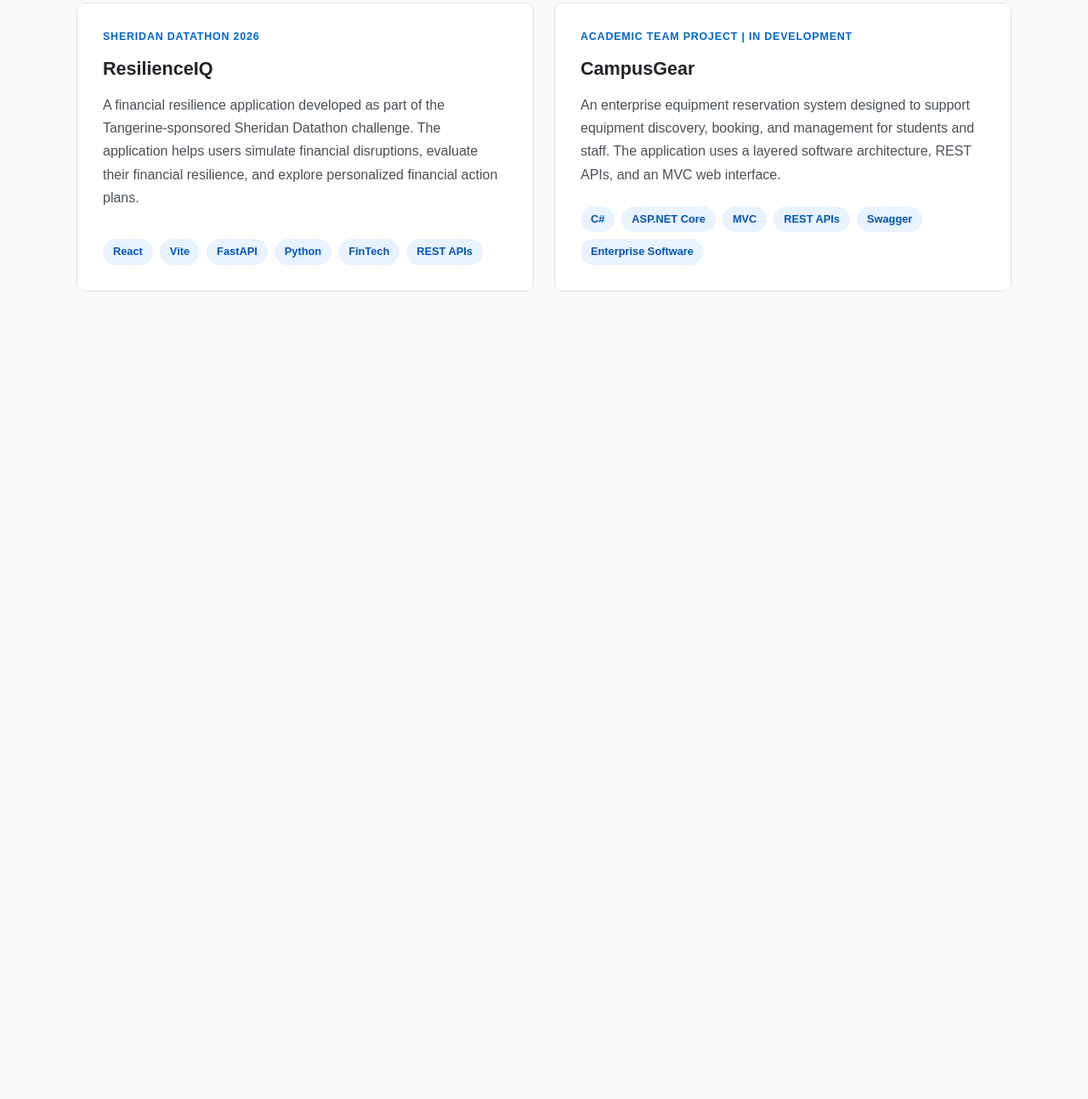
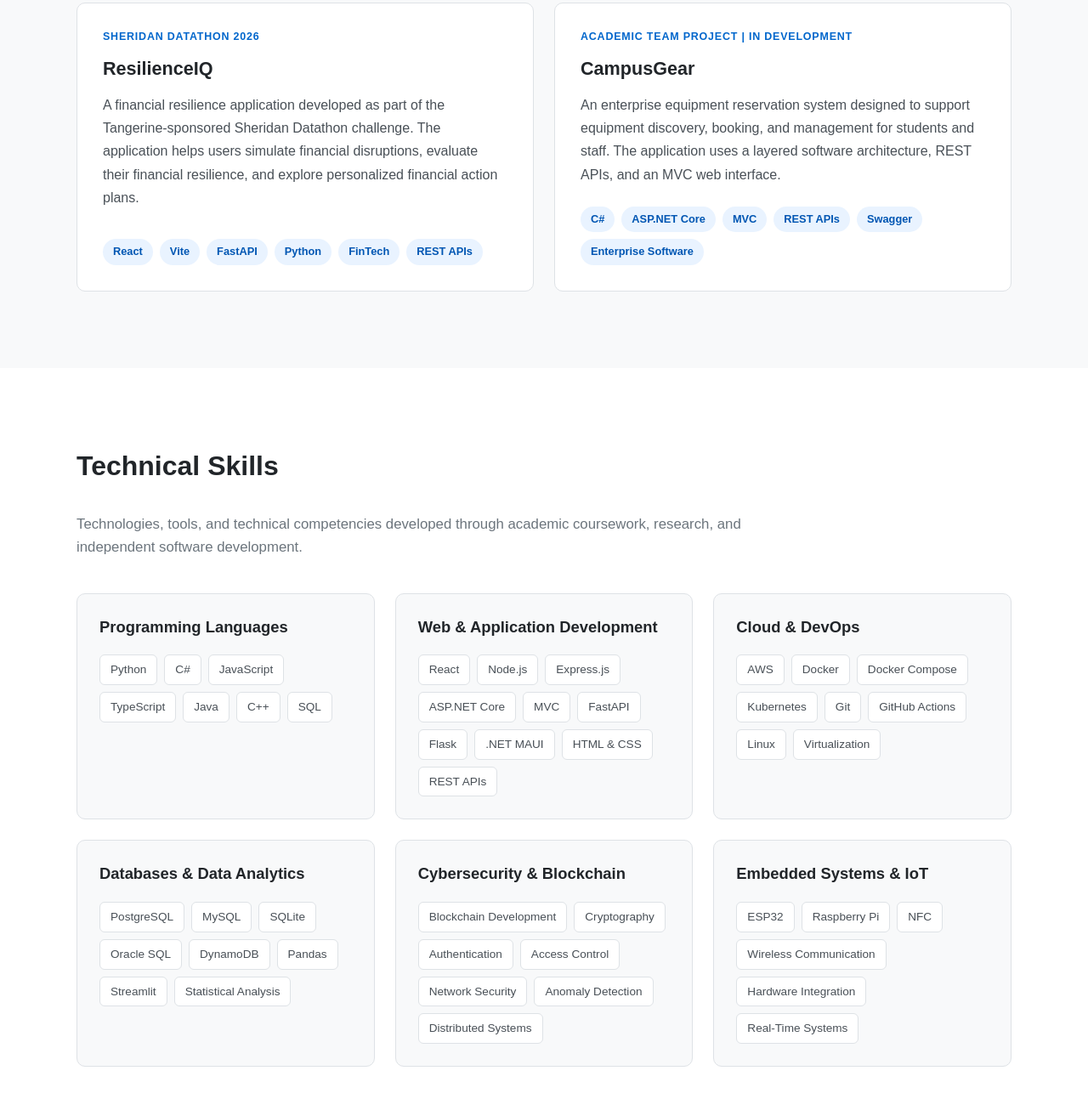
Before and after one commit to collcame/portfolio, a plain HTML site: page index.html in a window 1280 px wide. Shown: the part 2511-3804 px from the top of the page at 85% size. Before the commit the page ends 2944 px from the top, so only its background shows below. Drawn offline with Linux system fonts and the light colour scheme.

Commit message:
Add categorized technical skills with responsive layout

```diff
--- a/index.html
+++ b/index.html
@@ -295,5 +295,118 @@
         </div>
     </section>
 
+    <!-- Technical Skills Section -->
+    <section id="skills" class="section skills-section">
+        <div class="section-container">
+
+            <h2 class="section-title">Technical Skills</h2>
+
+            <p class="section-description">
+                Technologies, tools, and technical competencies developed
+                through academic coursework, research, and independent
+                software development.
+            </p>
+
+            <div class="skills-grid">
+
+                <!-- Programming Languages -->
+                <article class="skill-card">
+                    <h3>Programming Languages</h3>
+
+                    <div class="skill-tags">
+                        <span>Python</span>
+                        <span>C#</span>
+                        <span>JavaScript</span>
+                        <span>TypeScript</span>
+                        <span>Java</span>
+                        <span>C++</span>
+                        <span>SQL</span>
+                    </div>
+                </article>
+
+                <!-- Application Development -->
+                <article class="skill-card">
+                    <h3>Web &amp; Application Development</h3>
+
+                    <div class="skill-tags">
+                        <span>React</span>
+                        <span>Node.js</span>
+                        <span>Express.js</span>
+                        <span>ASP.NET Core</span>
+                        <span>MVC</span>
+                        <span>FastAPI</span>
+                        <span>Flask</span>
+                        <span>.NET MAUI</span>
+                        <span>HTML &amp; CSS</span>
+                        <span>REST APIs</span>
+                    </div>
+                </article>
+
+                <!-- Cloud and DevOps -->
+                <article class="skill-card">
+                    <h3>Cloud &amp; DevOps</h3>
+
+                    <div class="skill-tags">
+                        <span>AWS</span>
+                        <span>Docker</span>
+                        <span>Docker Compose</span>
+                        <span>Kubernetes</span>
+                        <span>Git</span>
+                        <span>GitHub Actions</span>
+                        <span>Linux</span>
+                        <span>Virtualization</span>
+                    </div>
+                </article>
+
+                <!-- Databases and Analytics -->
+                <article class="skill-card">
+                    <h3>Databases &amp; Data Analytics</h3>
+
+                    <div class="skill-tags">
+                        <span>PostgreSQL</span>
+                        <span>MySQL</span>
+                        <span>SQLite</span>
+                        <span>Oracle SQL</span>
+                        <span>DynamoDB</span>
+                        <span>Pandas</span>
+                        <span>Streamlit</span>
+                        <span>Statistical Analysis</span>
+                    </div>
+                </article>
+
+                <!-- Security and Blockchain -->
+                <article class="skill-card">
+                    <h3>Cybersecurity &amp; Blockchain</h3>
+
+                    <div class="skill-tags">
+                        <span>Blockchain Development</span>
+                        <span>Cryptography</span>
+                        <span>Authentication</span>
+                        <span>Access Control</span>
+                        <span>Network Security</span>
+                        <span>Anomaly Detection</span>
+                        <span>Distributed Systems</span>
+                    </div>
+                </article>
+
+                <!-- Embedded Systems -->
+                <article class="skill-card">
+                    <h3>Embedded Systems &amp; IoT</h3>
+
+                    <div class="skill-tags">
+                        <span>ESP32</span>
+                        <span>Raspberry Pi</span>
+                        <span>NFC</span>
+                        <span>Wireless Communication</span>
+                        <span>Hardware Integration</span>
+                        <span>Real-Time Systems</span>
+                    </div>
+                </article>
+
+            </div>
+
+        </div>
+    </section>
+
 </body>
 </html>
--- a/style.css
+++ b/style.css
@@ -297,3 +297,72 @@ body {
         padding: 60px 20px;
     }
 }
+
+/* Technical Skills Section */
+
+.skills-section {
+    background-color: #ffffff;
+}
+
+.skills-grid {
+    display: grid;
+    grid-template-columns: repeat(3, minmax(0, 1fr));
+    gap: 24px;
+}
+
+.skill-card {
+    background-color: #f8f9fa;
+    border: 1px solid #dee2e6;
+    border-radius: 10px;
+    padding: 26px;
+
+    transition: border-color 0.2s ease,
+                box-shadow 0.2s ease;
+}
+
+.skill-card:hover {
+    border-color: #b6d4fe;
+    box-shadow: 0 6px 18px rgba(0, 0, 0, 0.06);
+}
+
+.skill-card h3 {
+    font-size: 1.15rem;
+    line-height: 1.4;
+    color: #212529;
+    margin-bottom: 20px;
+}
+
+.skill-tags {
+    display: flex;
+    flex-wrap: wrap;
+    gap: 8px;
+}
+
+.skill-tags span {
+    background-color: #ffffff;
+    border: 1px solid #dee2e6;
+    color: #495057;
+    padding: 6px 12px;
+    border-radius: 6px;
+    font-size: 0.85rem;
+    font-weight: 500;
+}
+
+
+/* Responsive Skills Grid */
+
+@media (max-width: 1000px) {
+    .skills-grid {
+        grid-template-columns: repeat(2, minmax(0, 1fr));
+    }
+}
+
+@media (max-width: 600px) {
+    .skills-grid {
+        grid-template-columns: 1fr;
+    }
+
+    .skill-card {
+        padding: 22px;
+    }
+}
```
